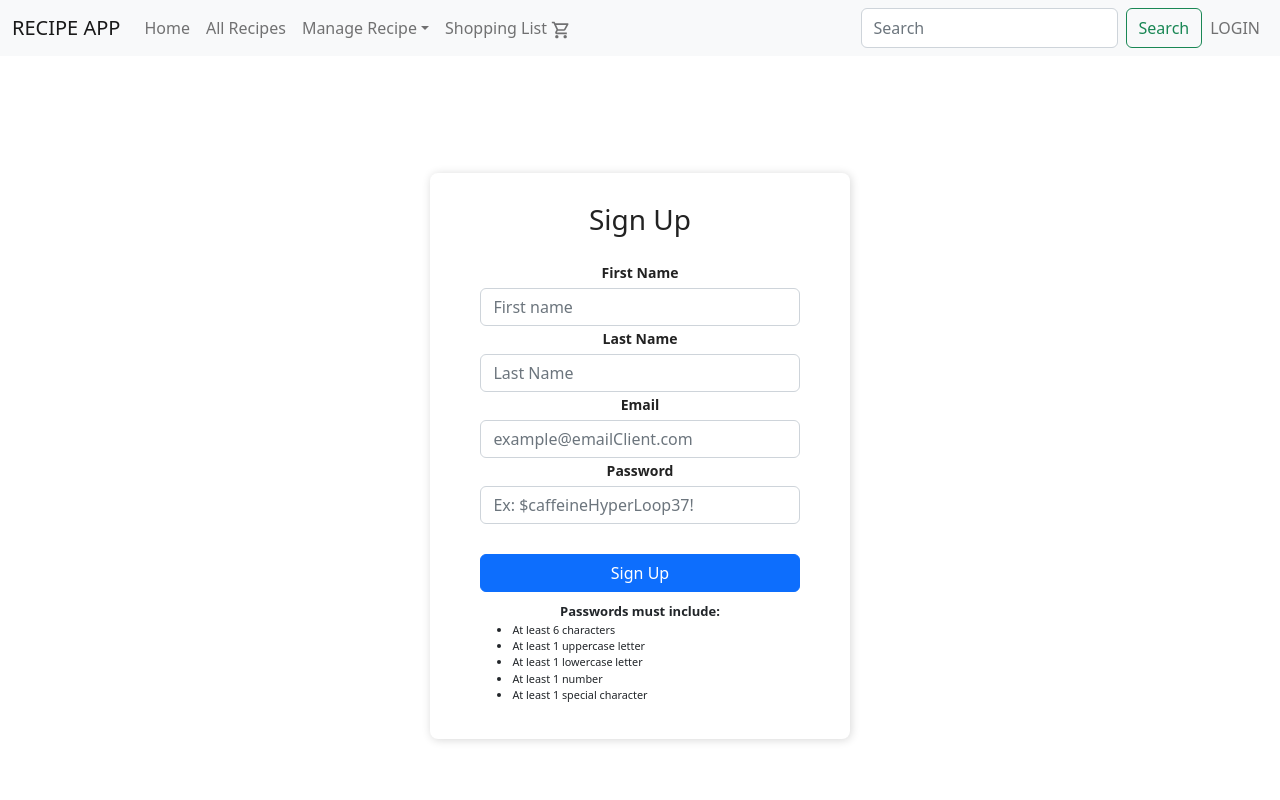
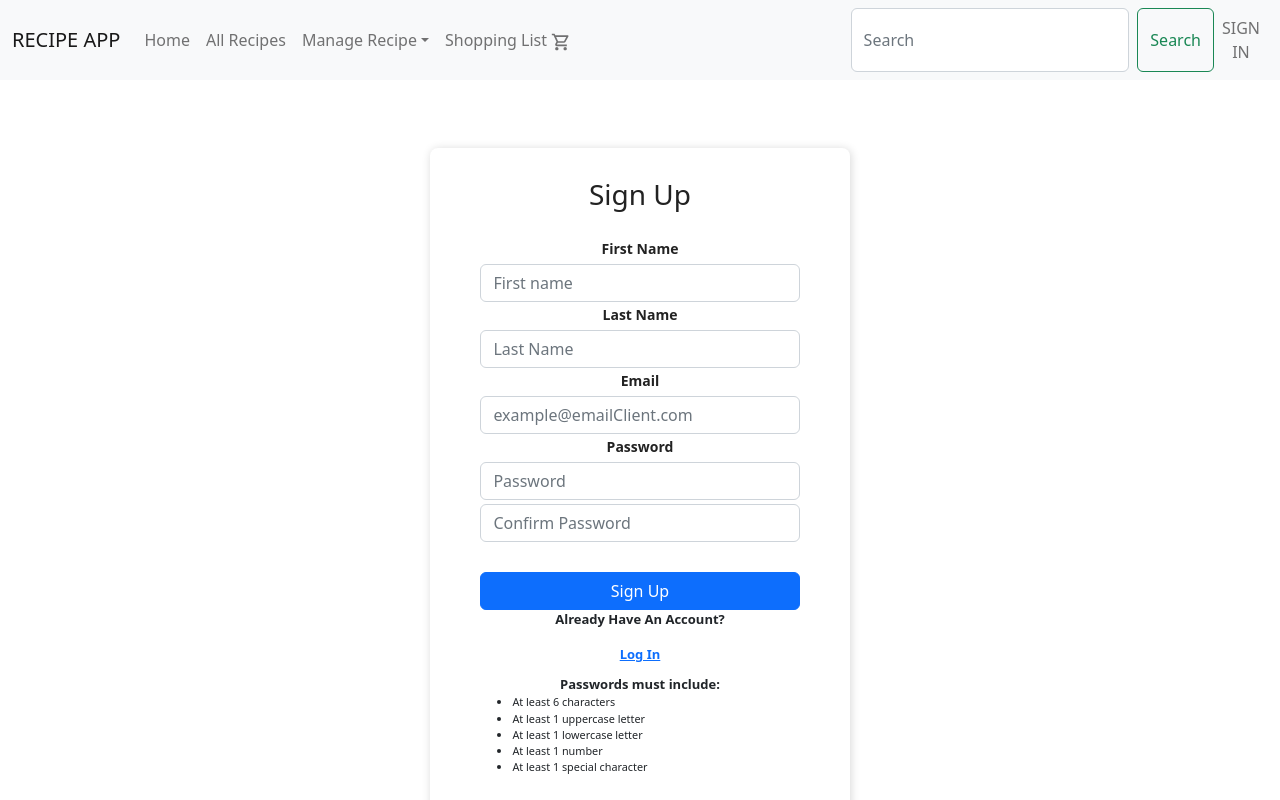
Before and after one commit to lift-off-lc/recipe-app, a React (Create React App) app in the folder client/: page /signUp in a window 1280 px wide. Shown: the top 800 px of the page. Built offline with nearby package versions, Linux system fonts and the light colour scheme; no server answers.

Commit message:
created a degree of login-based functionality within the FE

```diff
--- a/client/src/components/HomePageDisplay.js
+++ b/client/src/components/HomePageDisplay.js
@@ -1,7 +1,9 @@
-import Carousel from "react-bootstrap/Carousel";
-import Button from "react-bootstrap/Button";
+import { Carousel, Button } from "react-bootstrap";
 import { Link } from "react-router-dom";
+
 function HomePageDisplay() {
+
+
   return (
     <Carousel fade>
       <Carousel.Item>
--- a/client/src/components/NavBar.js
+++ b/client/src/components/NavBar.js
@@ -1,4 +1,4 @@
-import React from "react";
+import React, { useState } from "react";
 import Button from "react-bootstrap/Button";
 import Container from "react-bootstrap/Container";
 import Form from "react-bootstrap/Form";
@@ -7,8 +7,12 @@ import Navbar from "react-bootstrap/Navbar";
 import NavDropdown from "react-bootstrap/NavDropdown";
 import FavoriteBorderTwoToneIcon from "@mui/icons-material/FavoriteBorderTwoTone";
 import ShoppingCartOutlinedIcon from '@mui/icons-material/ShoppingCartOutlined';
+import useUser from "../hooks/useUser";
+function NavBar() {
 
-function NavBar() {
+   const { user, isLoading} = useUser();
+
+
   return (
     <Navbar bg="light" expand="lg">
       <Container fluid>
@@ -22,13 +26,29 @@ function NavBar() {
           >
             <Nav.Link href="/">Home </Nav.Link>
             <Nav.Link href="/recipe">All Recipes</Nav.Link>
+            {user ?
             <NavDropdown title="Manage Recipe" id="navbarScrollingDropdown">
-              <NavDropdown.Item href="/favoriterecipe">
-                My Favorites <FavoriteBorderTwoToneIcon fontSize="small" />
+
+                <NavDropdown.Item href="/favoriterecipe">
+                  My Favorites <FavoriteBorderTwoToneIcon fontSize="small" />
+                </NavDropdown.Item>
+                <NavDropdown.Item href="/addrecipe">
+                Add Recipe <FavoriteBorderTwoToneIcon fontSize="small" />
               </NavDropdown.Item>
-              <NavDropdown.Divider />
-              <NavDropdown.Item href="/addrecipe">Add Recipe</NavDropdown.Item>
+              </NavDropdown>
+              :
+              <NavDropdown title="Manage Recipe" id="navbarScrollingDropdown">
+              <NavDropdown.Item href="/login">
+              My Favorites <FavoriteBorderTwoToneIcon fontSize="small" />
+            </NavDropdown.Item>
+            <NavDropdown.Item href="/login">
+            Add Recipe <FavoriteBorderTwoToneIcon fontSize="small" />
+            </NavDropdown.Item>
             </NavDropdown>
+
+              }
+
+
             <Nav.Link href="/shoppinglist">Shopping List <ShoppingCartOutlinedIcon fontSize="small"/></Nav.Link>
           </Nav>
           <Form className="d-flex">
@@ -39,9 +59,20 @@ function NavBar() {
               aria-label="Search"
             />
             <Button variant="outline-success">Search</Button>
-            <Nav>
-              <Nav.Link href="/login">LOGIN</Nav.Link>
-            </Nav>
+            { user ?
+            //TODO: create log out function
+            //   <Nav>
+            //   <Nav.Link href="/logout">Log Out</Nav.Link>
+            // </Nav>
+              <Nav>
+                <Nav.Link href="/login">LOG OUT</Nav.Link>
+              </Nav>
+              :
+              <Nav>
+                <Nav.Link href="/login">SIGN IN</Nav.Link>
+              </Nav>
+            }
+
           </Form>
         </Navbar.Collapse>
       </Container>
--- a/client/src/hooks/useUser.js
+++ b/client/src/hooks/useUser.js
@@ -0,0 +1,22 @@
+import { useState, useEffect } from 'react';
+import {getAuth, onAuthStateChanged} from 'firebase/auth';
+
+
+const useUser = () => {
+    const [user, setUser] = useState(null);
+    const [isLoading, setIsLoading] = useState(true);
+
+    useEffect(()=> {
+        const unsubscribe = onAuthStateChanged(getAuth(), user => {
+            setUser(user);
+            setIsLoading(false);
+
+        });
+
+        return unsubscribe;
+    }, []);
+
+    return {user, isLoading};
+}
+
+export default useUser;
--- a/client/src/index.js
+++ b/client/src/index.js
@@ -3,13 +3,11 @@ import ReactDOM from 'react-dom/client';
 import './index.css';
 import App from './App';
 import reportWebVitals from './reportWebVitals';
-
-// Import the functions you need from the SDKs you need
 import { initializeApp } from "firebase/app";
-// TODO: Add SDKs for Firebase products that you want to use
+// To (potentially) add further Firebase product SDKs:
 // https://firebase.google.com/docs/web/setup#available-libraries
 
-// Your web app's Firebase configuration
+// Firebase Config
 const firebaseConfig = {
   apiKey: "AIzaSyCnKQbZ86REEzb9l-af5IXubRurtXommjM",
   authDomain: "recipe-app-1a1b0.firebaseapp.com",
--- a/client/src/pages/HomePage.js
+++ b/client/src/pages/HomePage.js
@@ -1,8 +1,9 @@
 import React from "react";
-import Footer from "../components/Footer";
 import HomePageDisplay from "../components/HomePageDisplay";
 
 export default function HomePage() {
+
+
   return (
     <>
       <HomePageDisplay />
--- a/client/src/pages/Login.js
+++ b/client/src/pages/Login.js
@@ -1,27 +1,22 @@
 import {React, useState} from "react";
 import {getAuth, signInWithEmailAndPassword} from "firebase/auth";
-import { Navigate } from "react-router-dom";
-import useUser from "../hooks/useUser";
+import { Link, useNavigate } from "react-router-dom";
 
 
 
+const Login = () => {
 
-
-
-function Login() {
-
-  const LoginUtil = () =>{
     const [email, setEmail] = useState("");
     const [password, setPassword] = useState("");
     const [error, setError] = useState("");
-  }
 
-  const LogIn = async (email, password) => {
+    const navigate = useNavigate();
+
+    const LogIn = async (email, password) => {
     try{
-    Await (signInWithEmailAndPassword(getAuth(), email, password));
-    Navigate('/');
-
-  } catch(e){
+      await (signInWithEmailAndPassword(getAuth(), email, password));
+      navigate("/");
+    } catch(e){
     setError(e.message)
   }
 }
@@ -39,7 +34,7 @@ function Login() {
                 className="form-control mt-1"
                 placeholder="Enter email"
                 value={email}
-                onChange = {(e)=> setEmail(e.target.value)}
+                onChange = {e=> setEmail(e.target.value)}
               />
             </div>
             <div className="form-group mt-3">
@@ -49,21 +44,20 @@ function Login() {
                 className="form-control mt-1"
                 placeholder="Enter password"
                 value={password}
-                onChange = {(e)=> setPassword(e.target.value)}
+                onChange = {e=> setPassword(e.target.value)}
               />
             </div>
             <div className="d-grid gap-2 mt-3">
-              <button type="submit" className="btn btn-primary">
-                Submit
-                onClick={LogIn}
-              </button> Log In
+              <button type="submit" className="btn btn-primary" onClick={LogIn}>
+                Log In
+              </button>
             </div>
             <div>
               <p className="forgot-password text-right mt-2">
                 Forgot <a href="#">password?</a>
               </p>
               <p className="sign-up text-right mt-2">
-                Don't have an account? <a href="./SignUp">Sign Up</a>
+                Don't have an account? <Link to="../signUp">Sign Up</Link>
               </p>
             </div>
           </div>
--- a/client/src/pages/SignUp.js
+++ b/client/src/pages/SignUp.js
@@ -1,8 +1,46 @@
-import React from "react";
+import {React, useState} from "react";
+import {getAuth, createUserWithEmailAndPassword} from "firebase/auth";
+import { Link, useNavigate } from "react-router-dom";
+import HomePage from "./HomePage";
 
 function SignUp() {
+  const [email, setEmail] = useState("");
+  const [password, setPassword] = useState("");
+  const [firstName, setFirstName] = useState("");
+  const [lastName, setLastName] = useState("");
+  const [confirmPassword, setConfirmPassword] = useState("");
+  const [error, setError] = useState("");
+
+
+  const navigate = useNavigate();
+
+  const createAccount = async () => {
+    try{
+      if(password !== confirmPassword){
+        setError("'Password' and 'Confirm Password' do not match");
+        return;
+      }
+
+      await createUserWithEmailAndPassword(getAuth(), email, password);
+      navigate(<HomePage/>);
+    } catch (e) {
+      setError(e.message);
+    }
+  }
+
+
+
+
+  const signUp = () => {
+    setFirstName(firstName);
+    setLastName(lastName);
+    setEmail(email);
+    setPassword(password);
+  }
+
   return (
     <>
+    {error && <p className="error">{error}</p>}
       <div className="sign-up-form-container">
         <form className="sign-up-form">
           <div className="sign-up-form-content">
@@ -16,6 +54,10 @@ function SignUp() {
                 type="text"
                 className="form-control mt-1"
                 placeholder="First name"
+                value= {firstName}
+                onChange= { e =>
+                  setFirstName(e.target.value)
+                }
               />
             </div>
 
@@ -25,6 +67,10 @@ function SignUp() {
                 type="text"
                 className="form-control mt-1"
                 placeholder="Last Name"
+                value={lastName}
+                onChange= { e =>
+                  setLastName(e.target.value)
+                }
               />
             </div>
 
@@ -34,6 +80,10 @@ function SignUp() {
                 type="email"
                 className="form-control mt-1"
                 placeholder="example@emailClient.com"
+                value={email}
+                onChange= { e =>
+                  setEmail(e.target.value)
+                }
               />
             </div>
 
@@ -42,14 +92,33 @@ function SignUp() {
               <input
                 type="password"
                 className="form-control mt-1"
-                placeholder="Ex: $caffeineHyperLoop37!"
+                placeholder="Password"
+                value={password}
+                onChange= { e =>
+                  setPassword(e.target.value)
+                }
+              />
+              <input
+                type="password"
+                className="form-control mt-1"
+                placeholder="Confirm Password"
+                value={confirmPassword}
+                onChange= { e =>
+                  setConfirmPassword(e.target.value)
+                }
               />
             </div>
 
             <div className="d-grid" style={{ paddingTop: "30px" }}>
-              <button type="submit" className="btn btn-primary">
+              <button type="submit" className="btn btn-primary"
+              onClick={createAccount}
+              >
                 Sign Up
               </button>
+              <div className="fine-print">
+                <p>Already Have An Account?</p>
+                <Link style={{alignIterms: "center"}} to="./login">Log In</Link>
+              </div>
 
               <div className="fine-print" style={{ paddingTop: "10px" }}>
                 <label />
```
Also changed, not shown: client/package.json (+4 -3 lines), client/src/scss/custom.scss (added, +27 -0 lines), 1 other file (tests, documents, lock files or other folders).
